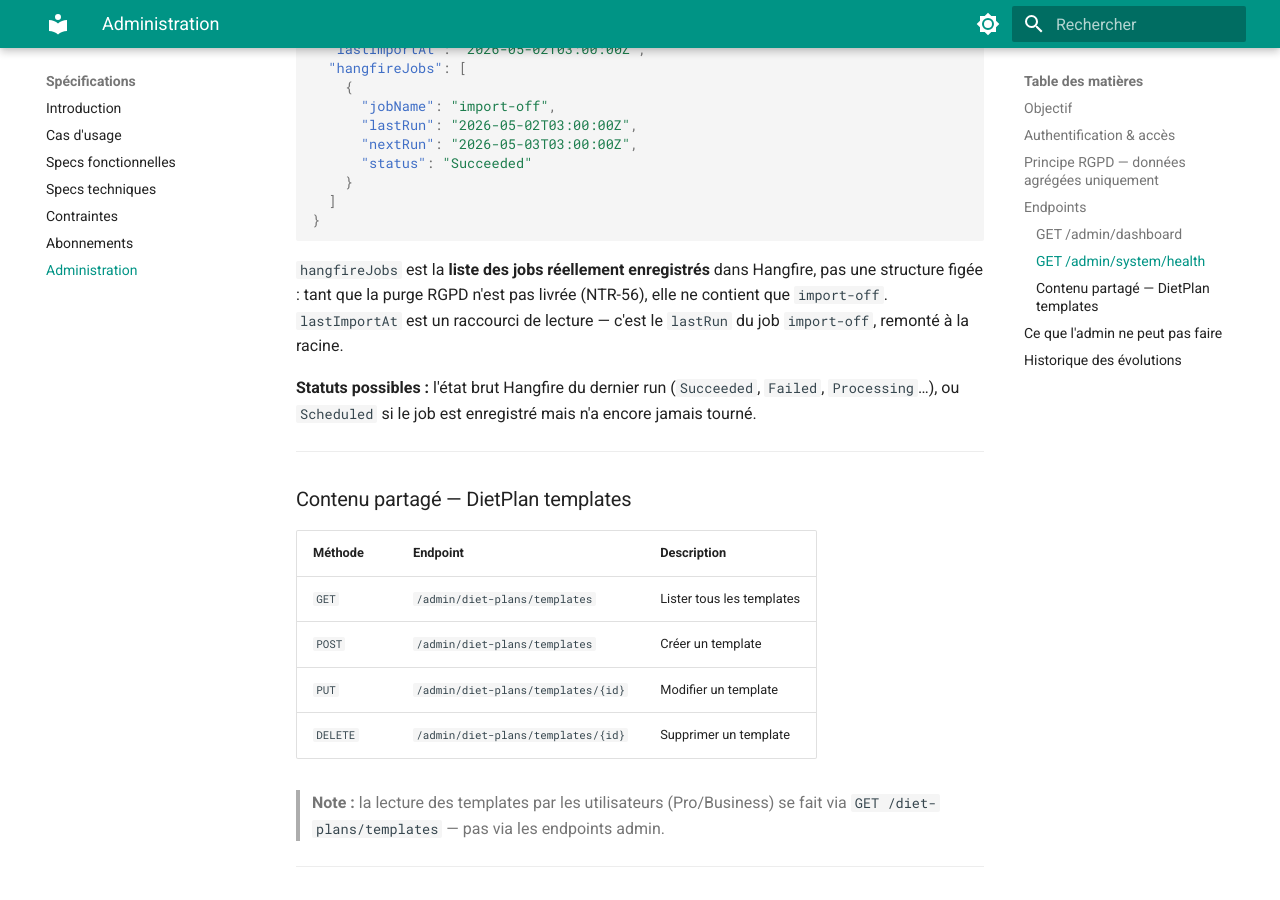
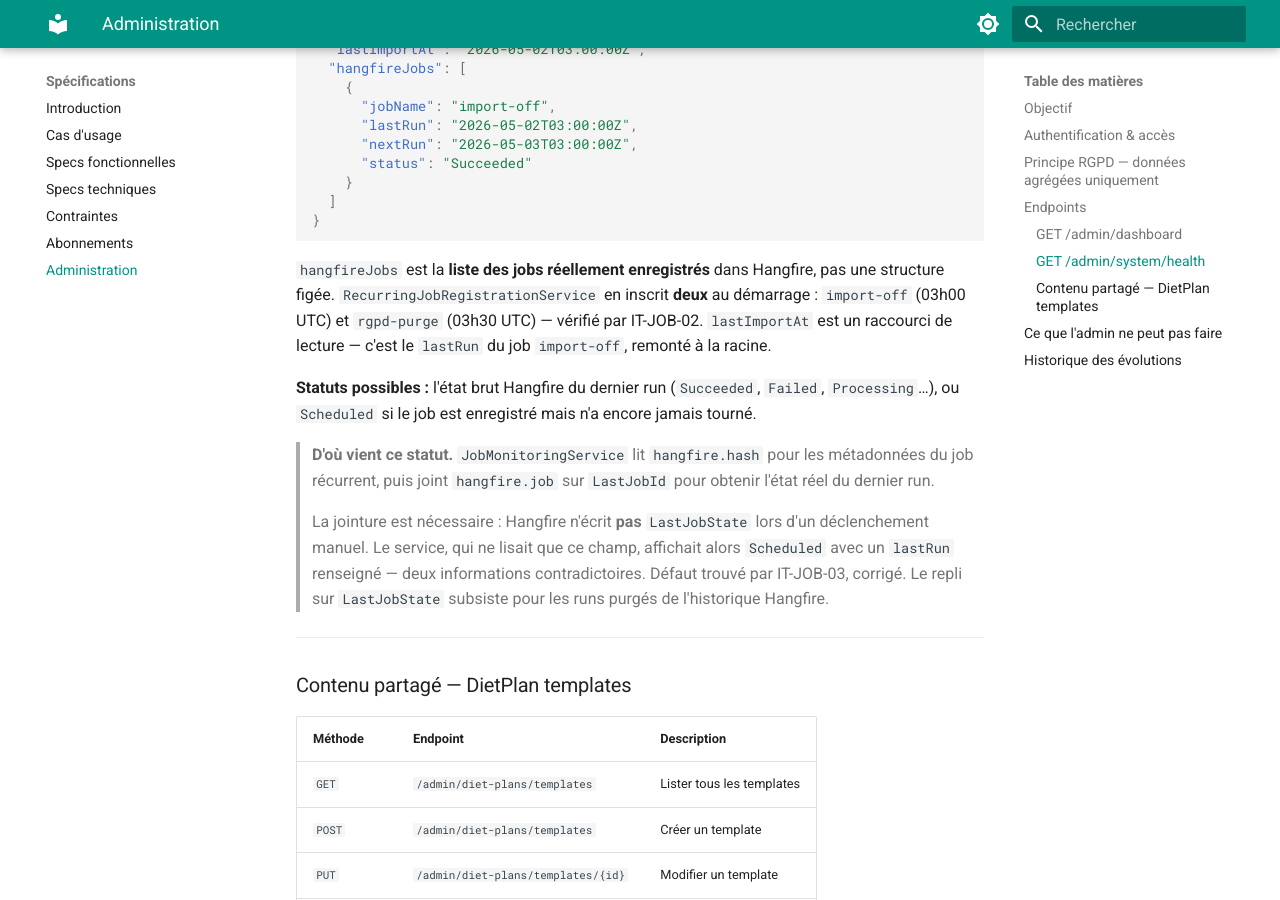
Before and after one commit to MGNetworking/docs-nutrition, an MkDocs documentation site: the page built from pages/backend/7.nutrition-admin.md, in a window 1280 px wide and 900 px high, scrolled down 1818 px. Built offline with MkDocs 1.6.1 and Material for MkDocs 9.7.7, drawn with Linux system fonts in a browser that asks for light colours.

Commit message:
docs(admin): statut reel des jobs recurrents #NTR-144
La fiche affirmait qu un seul job recurrent est enregistre tant que la purge RGPD n est pas livree. C est faux : RecurringJobRegistrationService en inscrit deux, import-off et rgpd-purge, ce que IT-JOB-02 verifie. Ajout de l explication de la provenance du statut — hangfire.hash pour les metadonnees, jointure sur hangfire.job pour l etat reel du dernier run — et de la raison de cette jointure

````diff
--- a/pages/backend/7.nutrition-admin.md
+++ b/pages/backend/7.nutrition-admin.md
@@ -78,12 +78,21 @@ Statut opérationnel des jobs planifiés et du catalogue alimentaire.
 }
 ```
 
-`hangfireJobs` est la **liste des jobs réellement enregistrés** dans Hangfire, pas une structure figée :
-tant que la purge RGPD n'est pas livrée (NTR-56), elle ne contient que `import-off`.
+`hangfireJobs` est la **liste des jobs réellement enregistrés** dans Hangfire, pas une structure figée.
+`RecurringJobRegistrationService` en inscrit **deux** au démarrage : `import-off` (03h00 UTC) et
+`rgpd-purge` (03h30 UTC) — vérifié par IT-JOB-02.
 `lastImportAt` est un raccourci de lecture — c'est le `lastRun` du job `import-off`, remonté à la racine.
 
 **Statuts possibles :** l'état brut Hangfire du dernier run (`Succeeded`, `Failed`, `Processing`…),
 ou `Scheduled` si le job est enregistré mais n'a encore jamais tourné.
+
+> **D'où vient ce statut.** `JobMonitoringService` lit `hangfire.hash` pour les métadonnées du job
+> récurrent, puis joint `hangfire.job` sur `LastJobId` pour obtenir l'état réel du dernier run.
+>
+> La jointure est nécessaire : Hangfire n'écrit **pas** `LastJobState` lors d'un déclenchement
+> manuel. Le service, qui ne lisait que ce champ, affichait alors `Scheduled` avec un `lastRun`
+> renseigné — deux informations contradictoires. Défaut trouvé par IT-JOB-03, corrigé. Le repli sur
+> `LastJobState` subsiste pour les runs purgés de l'historique Hangfire.
 
 ---
 
````
